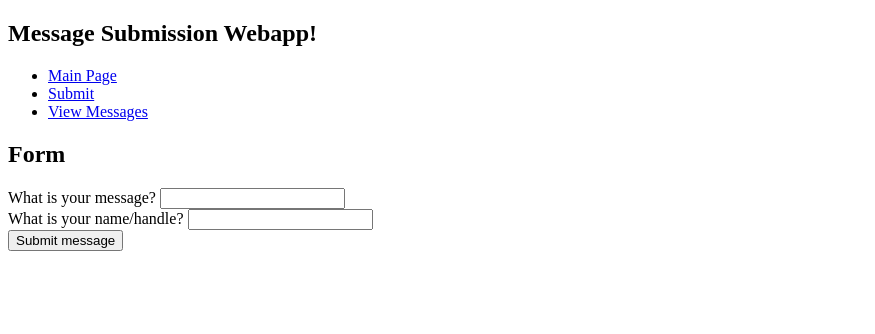
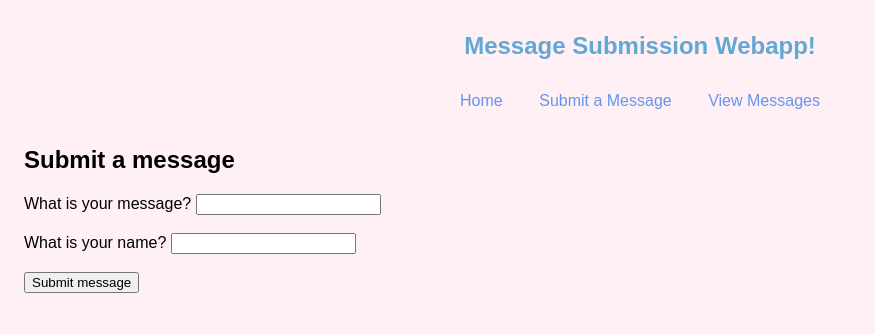
Before and after one commit to sidsrikanth/Message_Submission_Webapp, a Flask app: page /submit/ in a window 1280 px wide. Shown: the top 334 px of the page, without its empty margins (0-875 px from the left). Run offline with Flask 2, Linux system fonts and the light colour scheme.

Commit message:
everything works, style.css added

```diff
--- a/app.py
+++ b/app.py
@@ -1,4 +1,5 @@
 from flask import Flask, g, render_template, request, url_for
+import sqlite3
 
 app = Flask(__name__)
 
@@ -15,24 +16,46 @@ def submit():
         return render_template("submit.html")
     else:
         insert_message(request)
-        return render_template("submit.html")
+        return render_template("submit.html",
+                               name = request.form['name'],
+                               message = request.form['message'])
+
+@app.route("/view/")
+def view():
+    messages = random_messages(5)
+    return render_template("view.html", messages = messages)
 
 def get_message_db():
-  # write some helpful comments here
-  try:
-    return g.message_db
-  except:
-    g.message_db = sqlite3.connect("messages_db.sqlite")
-    cmd = """CREATE TABLE IF NOT EXISTS messages (
-    id INTEGER NOT NULL IDENTITY PRIMARY KEY,
-    handle TEXT,
-    message TEXT,
-    );
-    """
-    cursor = g.message_db.cursor()
-    cursor.execute(cmd)
-    g.message_db.commit()
-    return g.message_db
+    # write some helpful comments here
+    # try:
+    #     return g.message_db
+    # except:
+    #     g.message_db = sqlite3.connect("messages.db")
+    #     cmd = """CREATE TABLE IF NOT EXISTS messages (
+    #     id INTEGER NOT NULL IDENTITY PRIMARY KEY,
+    #     handle TEXT,
+    #     message TEXT,
+    #     );
+    #     """
+    #     cursor = g.message_db.cursor()
+    #     cursor.execute(cmd)
+    #     g.message_db.commit()
+    #     return g.message_db
+
+    try:
+        return g.message_db
+    except:
+        with sqlite3.connect(DB_NAME) as conn:
+            cur = conn.cursor()
+
+            cmd = """CREATE TABLE IF NOT EXISTS messages (
+            id INTEGER IDENTITY PRIMARY KEY,
+            name TEXT,
+            message TEXT);"""
+            cur.execute(cmd)
+            conn.commit()
+            g.message_db = conn
+            return g.message_db
 
 def insert_message(request):
     # comments
@@ -49,8 +72,11 @@ def random_messages(n):
     conn = get_message_db()
     cur = conn.cursor()
     cmd = '''SELECT * FROM messages
-    ORDER BY RAND()
-    LIMIT ?
+    ORDER BY RANDOM()
+    LIMIT (?)
     '''
-    cur.execute(cmd, (n))
+    cur.execute(cmd, (n,))
+    rows = cur.fetchall()
+    messages = [(row[1], row[2]) for row in rows]
     conn.close()
+    return messages
--- /dev/null
+++ b/static/style.css
@@ -0,0 +1,26 @@
+html {
+    font-family: sans-serif;
+    background: lavenderblush;
+    padding: 1rem;
+}
+
+h1 {
+    color: rgb(98, 168, 211);
+    font-family: sans-serif;
+    margin: 1rem 0;
+    text-align: center;
+}
+
+a {
+    color: CornflowerBlue;
+    text-decoration: none;
+}
+
+nav {
+    text-align: center;
+}
+
+nav a {
+    display: inline-flex;
+    padding: 1rem;
+}
--- a/templates/base.html
+++ b/templates/base.html
@@ -1,15 +1,12 @@
 <!doctype html>
 <!-- uncomment the line below later -->
-<!-- <link rel="stylesheet" href="{{ url_for('static', filename='style.css') }}"> -->
-<!-- <title>{% block title %}{% endblock %}</title> -->
+<link rel="stylesheet" href="{{ url_for('static', filename='style.css') }}">
 <nav>
   <h1>Message Submission Webapp!</h1>
   <!-- <b>Navigation:</b> -->
-  <ul>
-    <li><a href="{{ url_for('main') }}">Main Page</a></li>
-    <li><a href="{{ url_for('submit') }}">Submit</a></li>
-    <li><a href="{{ url_for('view') }}">View Messages</a></li>
-  </ul>
+  <a href="{{ url_for('main') }}">Home</a>
+  <a href="{{ url_for('submit') }}">Submit a Message</a>
+  <a href="{{ url_for('view') }}">View Messages</a>
 </nav>
 <section class="content">
   <header>
--- a/templates/submit.html
+++ b/templates/submit.html
@@ -1,7 +1,7 @@
 {% extends 'base.html' %}
 
 {% block header %}
-    <h2> Form </h2>
+    <h2> Submit a message </h2>
 {% endblock %}
 
 {% block content %}
@@ -9,12 +9,15 @@
         <label for="message"> What is your message?</label>
         <input type="text" id="message" name="message">
         <br>
-        <label for="name"> What is your name/handle?</label>
+        <br>
+        <label for="name"> What is your name?</label>
         <input type="text" id="name" name="name">
         <br>
+        <br>
         <input type="submit" value="Submit message">
+        <br>
     </form>
-
+<br>
 {% if name %}
 Hello <b>{{name}}</b>, thank you for submitting your message!
 {% endif %}
--- a/templates/view.html
+++ b/templates/view.html
@@ -1,15 +1,15 @@
 {% extends 'base.html' %}
 
 {% block header %}
-    <h2> View Previous Messages </h2>
+    <h2> View a few previous messages </h2>
 {% endblock %}
 
 {% block content %}
 
 {% for message in messages %}
-    <p> message[1]
+    <p> {{ message[1] }}
     <br>
-    - <em> message[0] </em>
+    - <em> {{ message[0] }}</em>
     </p>
 {% endfor %}
 
```
Also changed, not shown: data/messages.db (added).
